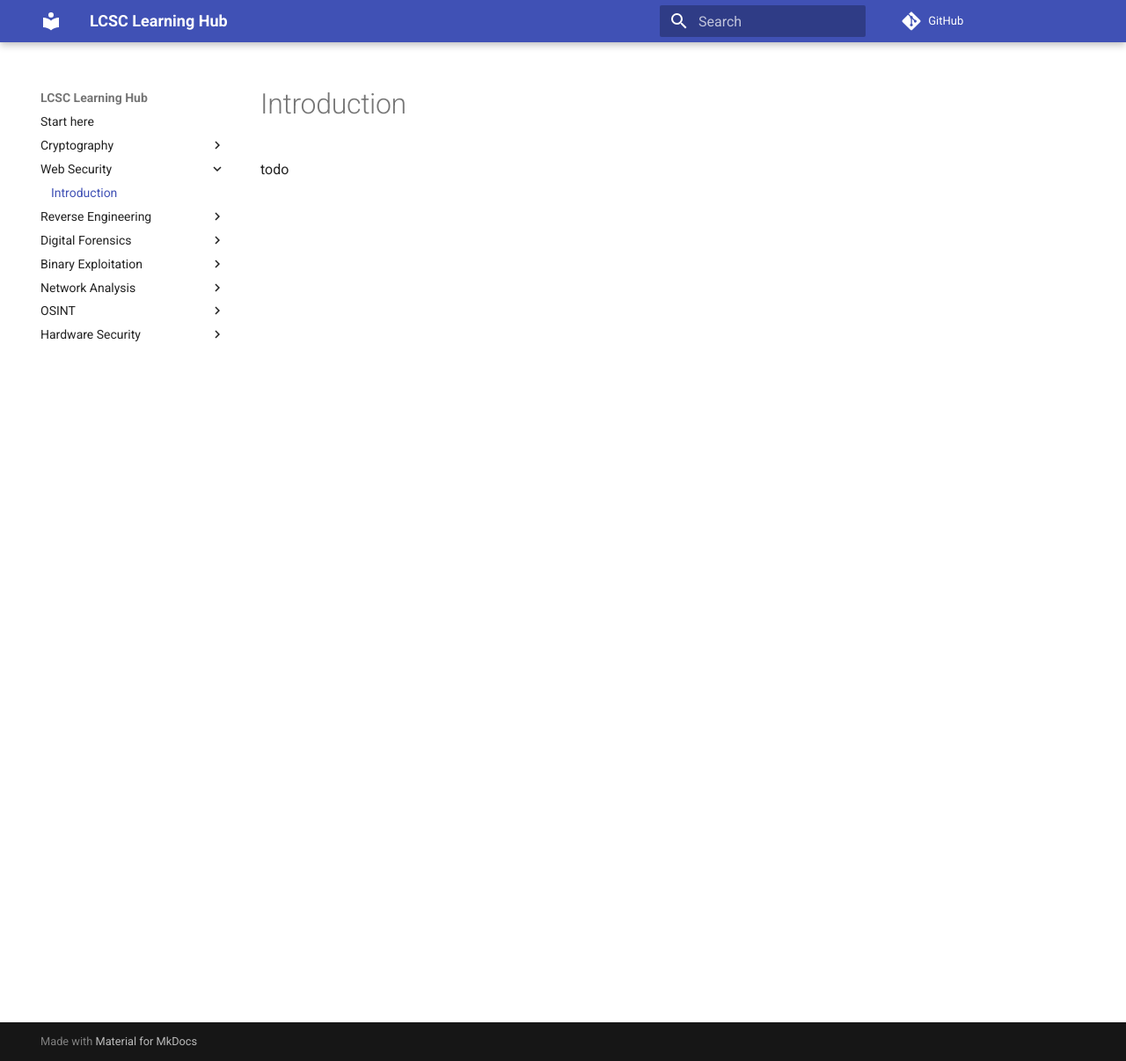
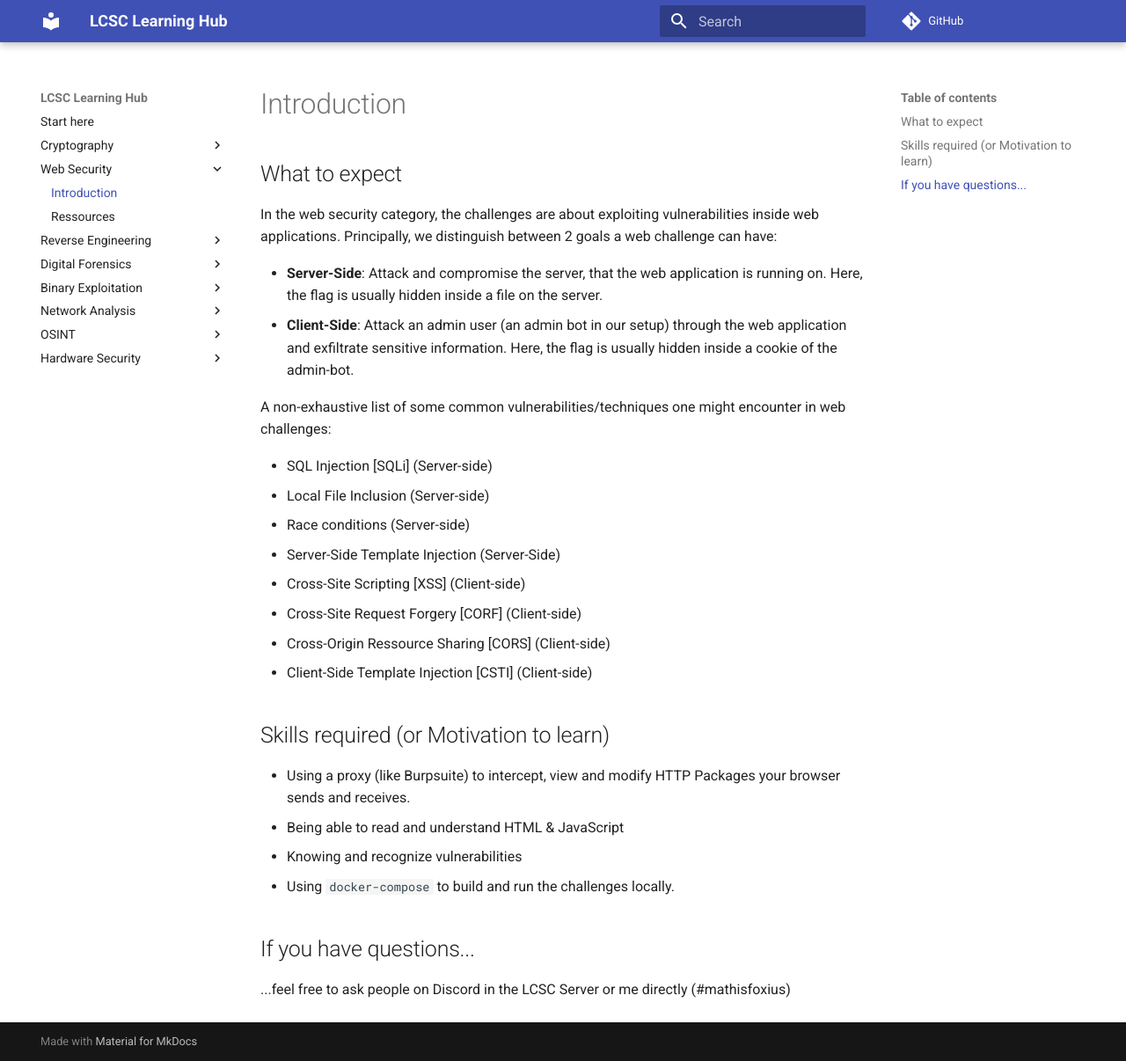
Before and after one commit to LetzPwn/lcsc-mkdocs, an MkDocs documentation site: the page built from docs/web-security/introduction.md, in a window 1280 px wide and 1206 px high. Shown: the whole window at 88% size. Built offline with MkDocs 1.6.1 and Material for MkDocs 9.7.7, drawn with Linux system fonts in a browser that asks for light colours; comment, search, counter and statistics services are not loaded.

Commit message:
websecurity intro and ressources

```diff
--- a/docs/web-security/introduction.md
+++ b/docs/web-security/introduction.md
@@ -1,3 +1,30 @@
 # Introduction
 
-todo
+## What to expect
+
+In the web security category, the challenges are about exploiting vulnerabilities inside web applications.
+Principally, we distinguish between 2 goals a web challenge can have:
+
+- **Server-Side**: Attack and compromise the server, that the web application is running on.  Here, the flag is usually hidden inside a file on the server.
+- **Client-Side**: Attack an admin user (an admin bot in our setup) through the web application and exfiltrate sensitive information. Here, the flag is usually hidden inside a cookie of the admin-bot.
+
+A non-exhaustive list of some common vulnerabilities/techniques one might encounter in web challenges:
+
+- SQL Injection \[SQLi\] (Server-side)
+- Local File Inclusion (Server-side)
+- Race conditions (Server-side)
+- Server-Side Template Injection (Server-Side)
+- Cross-Site Scripting \[XSS\] (Client-side)
+- Cross-Site Request Forgery \[CORF\] (Client-side)
+- Cross-Origin Ressource Sharing \[CORS\] (Client-side)
+- Client-Side Template Injection \[CSTI\] (Client-side)
+
+## Skills required (or Motivation to learn)
+- Using a proxy (like Burpsuite) to intercept, view and modify HTTP Packages your browser sends and receives.
+- Being able to read and understand HTML & JavaScript
+- Knowing and recognize vulnerabilities
+- Using `docker-compose` to build and run the challenges locally.
+
+## If you have questions...
+
+...feel free to ask people on Discord in the LCSC Server or me directly (#mathisfoxius)
--- a/mkdocs.yml
+++ b/mkdocs.yml
@@ -12,6 +12,7 @@ nav:
         - cryptography/introduction.md
     - Web Security:
         - web-security/introduction.md
+        - web-security/ressources.md
     - Reverse Engineering:
         - reverse-engineering/introduction.md
         - "A first challenge: The Oracle's Whimsy": reverse-engineering/a-first-challenge.md
```
Also changed, not shown: docs/web-security/ressources.md (added, +21 -0 lines).
